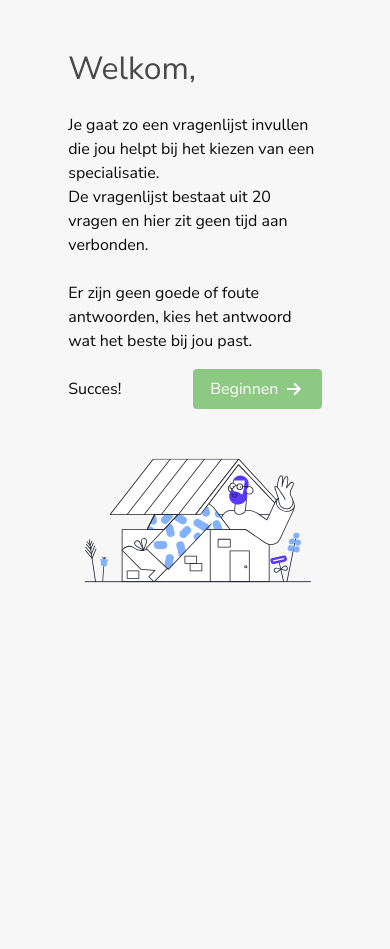
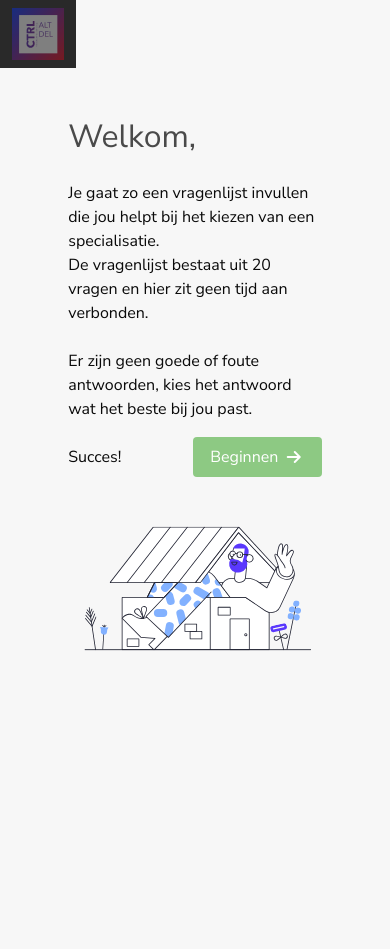
Before and after one commit to rschwab12/CTRLALTDEL-INF1BC-Sorteerhoed, a Flask app: page / in a window 390 px wide. Before the commit the page ends 583 px from the top, so only its background shows below. Run offline with Flask 2, Linux system fonts and the light colour scheme; style sheets or scripts are compiled from the project's sources; some libraries are stand-ins or nearby versions.

Commit message:
Some CSS fixes, also added CTRL ALT DEL logo in left upper corner

```diff
--- /dev/null
+++ b/static/css/dark/core/pageLayout.min.css
@@ -0,0 +1 @@
+body{overflow:hidden}.is-vertical-center{display:flex;align-items:center;height:100%;margin-top:-3.25rem}@media screen and (max-width: 992px){.is-vertical-center{display:block;margin-top:12.5%}body{overflow:visible}}
--- /dev/null
+++ b/static/css/dark/core/pageLayout.scss
@@ -0,0 +1,19 @@
+body {
+    overflow: hidden;
+}
+.is-vertical-center {
+    display: flex;
+    align-items: center;
+    height: 100%;
+    margin-top: -3.25rem;
+}
+
+@media screen and (max-width: 992px) {
+    .is-vertical-center {
+        display: block;
+        margin-top: 12.5%;
+    }
+    body {
+        overflow: visible;
+    }
+}
--- /dev/null
+++ b/static/css/light/core/pageLayout.min.css
@@ -0,0 +1 @@
+body{overflow:hidden}.is-vertical-center{display:flex;align-items:center;height:100%;margin-top:-3.25rem}@media screen and (max-width: 992px){.is-vertical-center{display:block;margin-top:12.5%}body{overflow:visible}}
--- /dev/null
+++ b/static/css/light/core/pageLayout.scss
@@ -0,0 +1,19 @@
+body {
+    overflow: hidden;
+}
+.is-vertical-center {
+    display: flex;
+    align-items: center;
+    height: 100%;
+    margin-top: -3.25rem;
+}
+
+@media screen and (max-width: 992px) {
+    .is-vertical-center {
+        display: block;
+        margin-top: 12.5%;
+    }
+    body {
+        overflow: visible;
+    }
+}
--- a/static/css/main.css
+++ b/static/css/main.css
@@ -1,4 +1,6 @@
 @import"light/bulma/bulma.min.css"(prefers-color-scheme: light);
 @import"light/core/checkbox.min.css"(prefers-color-scheme: light);
+@import"light/core/pageLayout.min.css"(prefers-color-scheme: light);
 @import"dark/bulma/bulma.min.css"(prefers-color-scheme: dark);
 @import"dark/core/checkbox.min.css"(prefers-color-scheme: dark);
+@import"dark/core/pageLayout.min.css"(prefers-color-scheme: dark);
--- a/static/css/main.min.css
+++ b/static/css/main.min.css
@@ -1 +1 @@
-@import "light/bulma/bulma.min.css" (prefers-color-scheme: light);@import "light/core/checkbox.min.css" (prefers-color-scheme: light);@import "dark/bulma/bulma.min.css" (prefers-color-scheme: dark);@import "dark/core/checkbox.min.css" (prefers-color-scheme: dark)
+@import "light/bulma/bulma.min.css" (prefers-color-scheme: light);@import "light/core/checkbox.min.css" (prefers-color-scheme: light);@import "light/core/pageLayout.min.css" (prefers-color-scheme: light);@import "dark/bulma/bulma.min.css" (prefers-color-scheme: dark);@import "dark/core/checkbox.min.css" (prefers-color-scheme: dark);@import "dark/core/pageLayout.min.css" (prefers-color-scheme: dark)
--- a/templates/index.html
+++ b/templates/index.html
@@ -8,7 +8,25 @@
   <script src="https://code.jquery.com/jquery-3.5.1.min.js" integrity="sha256-9/aliU8dGd2tb6OSsuzixeV4y/faTqgFtohetphbbj0=" crossorigin="anonymous"></script>
 </head>
 <body class="animate__animated animate__fadeIn">
-  <div class="container" style="max-width: 65%; margin-top: 12.5%;">
+  <nav class="navbar is-transparent is-dark" style="background-color: transparent;">
+    <div class="navbar-brand">
+      <a class="navbar-item">
+        <img src="{{ url_for('static', filename='img/vendor-color-logo.svg') }}" alt="CTRL ALT DEL logo" style="max-height: 3.25rem; opacity: 0.4">
+      </a>
+    </div>
+
+    <div id="navbarExampleTransparentExample" class="navbar-menu">
+      <div class="navbar-start">
+      </div>
+
+      <div class="navbar-end">
+        <div class="navbar-item">
+
+        </div>
+      </div>
+    </div>
+  </nav>
+  <div class="container is-vertical-center" style="max-width: 65%;">
     <div class="columns">
       <div class="column">
         <div class="columns is-vcentered">
--- a/templates/overzicht.html
+++ b/templates/overzicht.html
@@ -13,11 +13,9 @@
 
 <body class="animate__animated animate__fadeIn">
   <div class="container" style="max-width: 65%; margin-top: 12.5%;">
-
     <div class="columns is-vcentered is-centered">
       <h2 class="subtitle is-3">Overzicht</h2>
     </div>
-
     <form method="post">
       <div class="columns is-multiline is-centered">
         <div class="column is-5">
@@ -37,14 +35,11 @@
         </div>
       </div>
     </form>
-
     <br><br><br>
-
     {% if questions|length == filled|length %}
       <div class="field is-grouped is-grouped-centered">
         <p class="control">
           <a class="button is-primary" href="{{ url_for('einde') }}">Resultaat berekenen</a>
-          <!-- <a class="button is-primary" type="submit" name="button" value="Resultaat berekenen"> -->
         </p>
       </div>
     {%endif%}
```
Also changed, not shown: templates/finished.html (+18 -22 lines), templates/vraag.html (+7 -2 lines), static/css/light/bulma/bulma.sass (line endings or trailing spaces), static/img/vendor-color-logo.svg (added), static/img/vendor-logo.svg (added).
